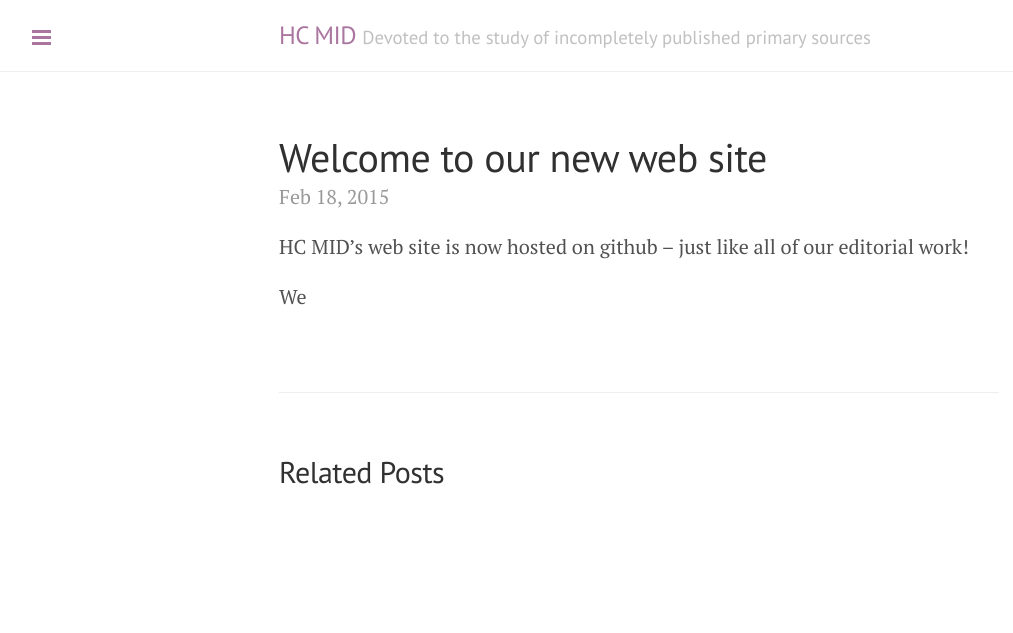
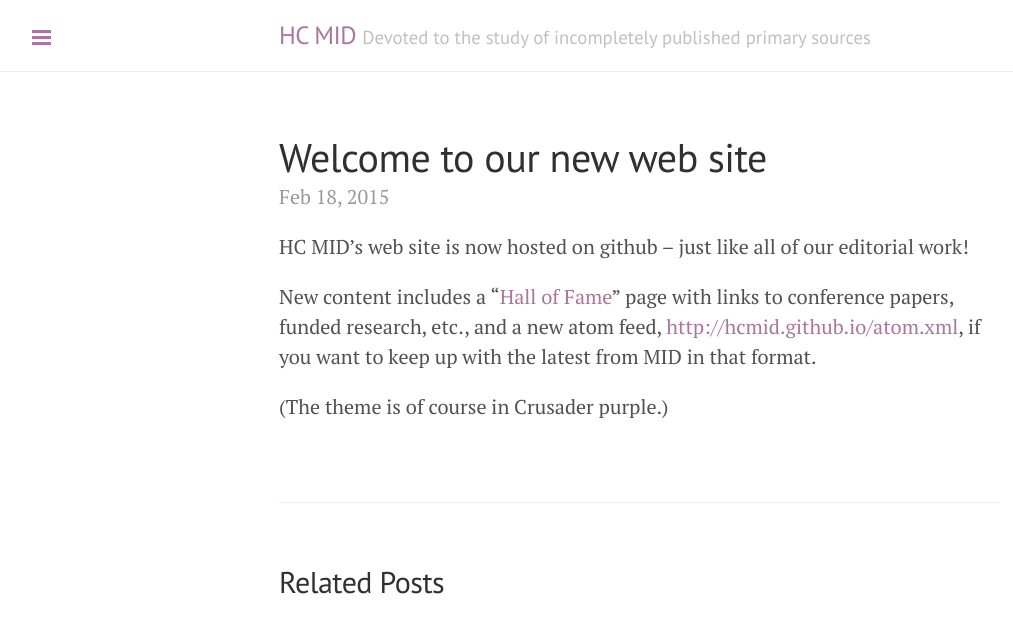
Before and after one commit to HCMID/HCMID.github.io, a Jekyll site: the page built from _posts/2015-02-18-welcome.md, in a window 1280 px wide. Shown: the top 633 px of the page, without its empty margins (1-1014 px from the left). Built offline with Jekyll 4.4.1, drawn with Linux system fonts in a browser that asks for light colours.

Commit message:
Add blogging for news

```diff
--- a/_includes/head.html
+++ b/_includes/head.html
@@ -18,6 +18,7 @@
   <link rel="stylesheet" href="{{ "/public/css/syntax.css" | prepend:site.baseurl }}">
   <link rel="stylesheet" href="{{ "/public/css/lanyon.css" | prepend:site.baseurl }}">
   <link rel="stylesheet" href="{{ "/public/css/calendar.css" | prepend:site.baseurl }}">
+  <link rel="stylesheet" href="{{ "/public/css/mid.css" | prepend:site.baseurl }}">
 
 
   <link rel="stylesheet" href="http://fonts.googleapis.com/css?family=PT+Serif:400,400italic,700|PT+Sans:400">
--- a/_posts/2015-02-18-welcome.md
+++ b/_posts/2015-02-18-welcome.md
@@ -5,4 +5,6 @@
 
 HC MID's web site is now hosted on github -- just like all of our editorial work!
 
-We
+New content includes a "[Hall of Fame](http://hcmid.github.io/hof/)" page with links to conference papers, funded research, etc., and a new atom feed, <http://hcmid.github.io/atom.xml>, if you want to keep up with the latest from MID in that format.
+
+(The theme is of course in Crusader purple.)
--- /dev/null
+++ b/public/css/mid.css
@@ -0,0 +1,13 @@
+
+.posts {
+    float: right;
+    width: 30%;
+    /*border: 1px silver solid;*/
+
+    font-size: 75%;
+    padding: .25em .5em;
+    margin-top: 2em;
+    border: solid 1px silver;
+
+
+}
```
Also changed, not shown: _layouts/home.html (added, +21 -0 lines), _layouts/posts.html (added, +15 -0 lines), news/index.md (added, +4 -0 lines).
